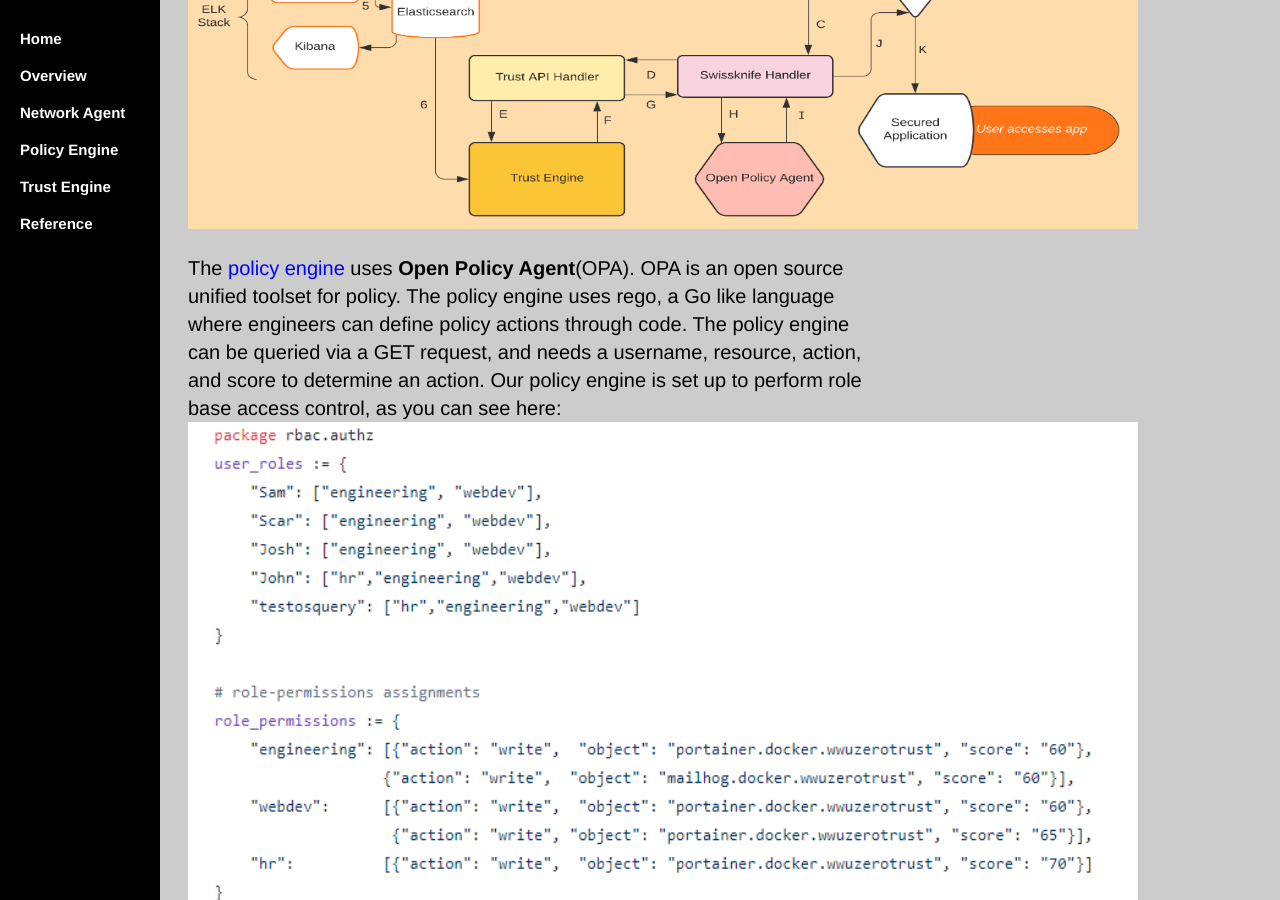
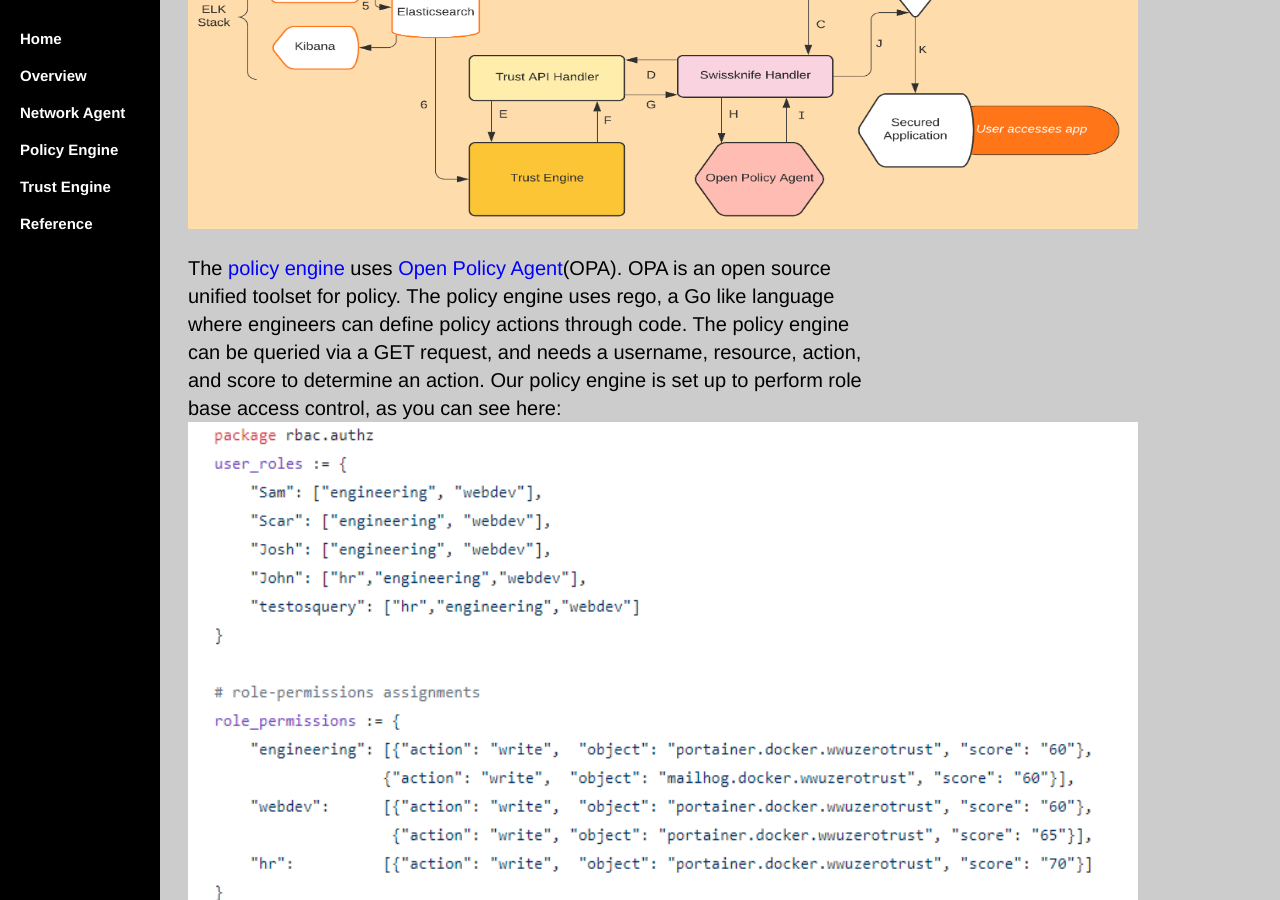
Before and after one commit to WWUZeroTrust/WWUZeroTrust.github.io, a Jekyll site: the page PolicyEngine/index.html, which Jekyll copies as it is, in a window 1280 px wide and 900 px high, scrolled down 370 px. Built offline with Jekyll 4.4.1, drawn with Linux system fonts in a browser that asks for light colours.

Commit message:
Update index.html

```diff
--- a/PolicyEngine/index.html
+++ b/PolicyEngine/index.html
@@ -116,7 +116,7 @@
 
 
 <img src="/image/Flowchart_OPA_Handlers.png" alt="hi" class="inline" height="500" width="950"/>
-<p>The <a href="https://github.com/WWUZeroTrust/OPA" class="class2">policy engine</a> uses <b href="https://www.openpolicyagent.org/">Open Policy Agent</b>(OPA). OPA is an open source unified toolset for policy. The policy engine uses rego, a Go like language where engineers can define policy actions through code. The policy engine can be queried via a GET request, and needs a username, resource, action, and score to determine an action. Our policy engine is set up to perform role base access control, as you can see here:<br>
+<p>The <a href="https://github.com/WWUZeroTrust/OPA" class="class2">policy engine</a> uses <a href="https://www.openpolicyagent.org/" class="class2">Open Policy Agent</a>(OPA). OPA is an open source unified toolset for policy. The policy engine uses rego, a Go like language where engineers can define policy actions through code. The policy engine can be queried via a GET request, and needs a username, resource, action, and score to determine an action. Our policy engine is set up to perform role base access control, as you can see here:<br>
 <img src="/image/User_Roles_Policy.PNG" alt="hi" class="inline" height="500" width="950"/>
 <p>Because the policy engine needed so much information to make a decision, our network agent, traifik, was not set up to support this out of the box. This is why the <b href="https://github.com/WWUZeroTrust/Swissknife_Handler/blob/master/handler.py">Swissknife Handler</b> was created. The Swissknife Handler is essentially a middleware handler that communicates with the Trust API Handler before the policy engine. The Swissknife Handler is configured as a middleware for our network agent. The Swissknife Handler works as follows:</p>
 <p>1.	The Swissknife Handler parses the username and resource from the network agents GET request.</p>
@@ -128,7 +128,7 @@
 	</div>
 	<footer>
 	 <ul>
-	       <li><a href="https://github.com/WWUZeroTrust/OPA">github.com/WWUZeroTrust/PolicyEngine</a></li>
+	       <li><a href="https://github.com/WWUZeroTrust/OPA" class="class1">github.com/WWUZeroTrust/PolicyEngine</a></li>
 	</ul>
 	</footer>
 </html>
```
